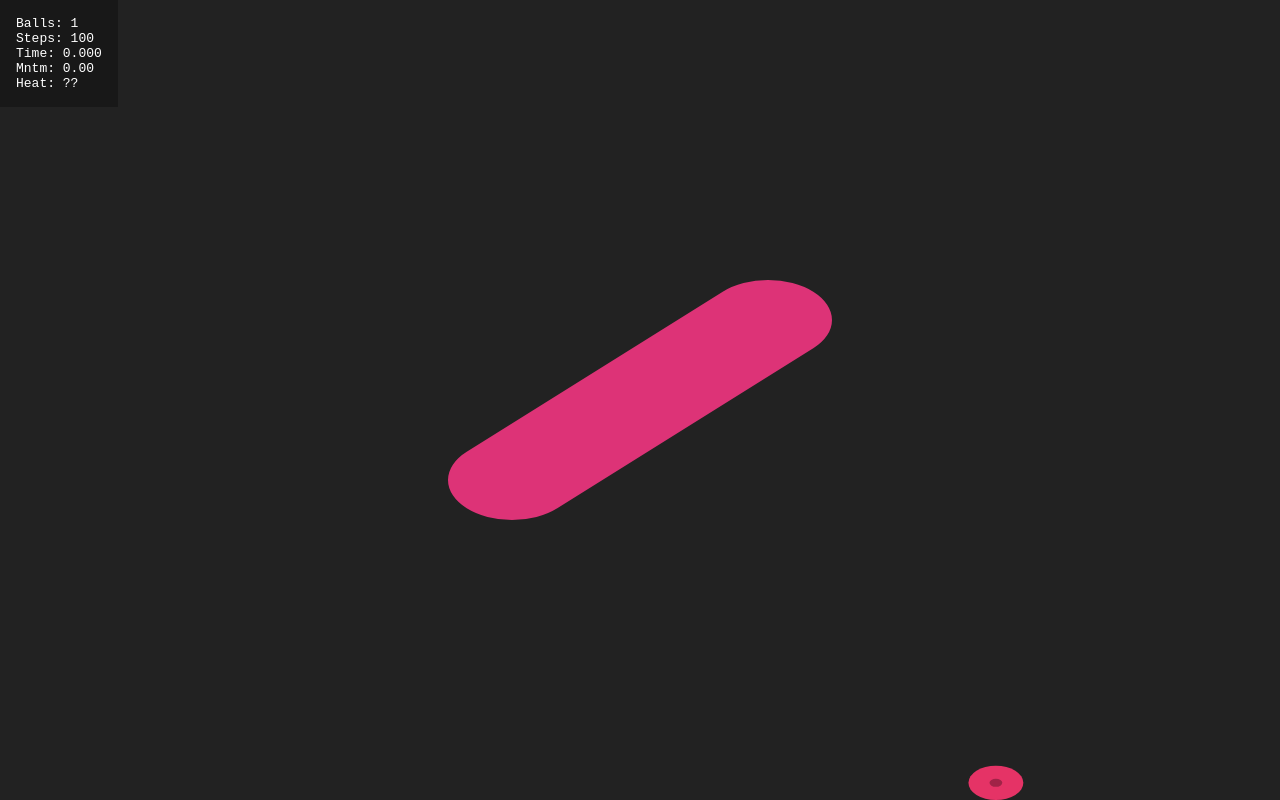
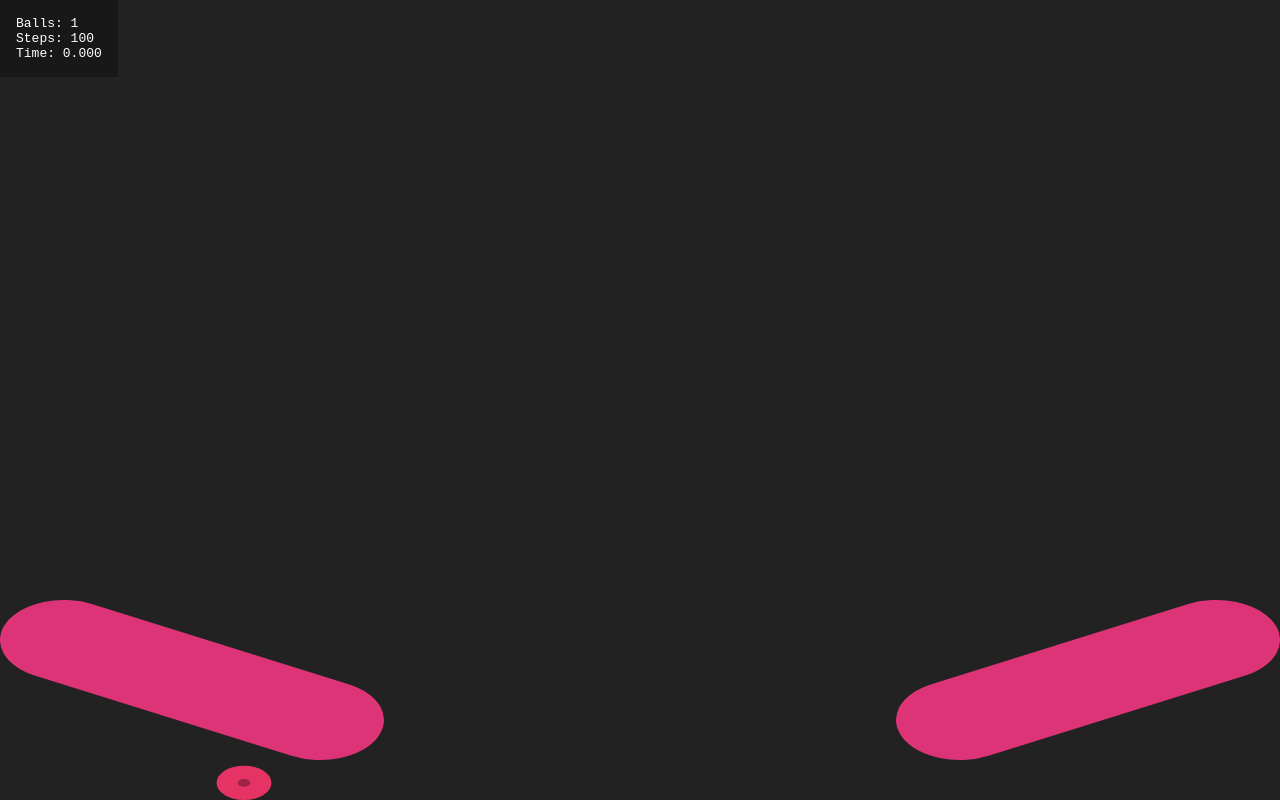
Before and after one commit to lakmeer/colossal-pinball, a SvelteKit app: page / in a window 1280 px wide. Built offline with nearby package versions, Linux system fonts and the light colour scheme.

Commit message:
Begin building collision functions

```diff
--- a/src/components/CanvasRenderer.svelte
+++ b/src/components/CanvasRenderer.svelte
@@ -7,7 +7,7 @@
   const TRACE_BALLS = false;
 
   export let balls:Ball[] = [];
-  export let lines = [];
+  export let capsules = [];
   export let world:Rect;
   export let width:number = 100;
   export let height:number = 100;
@@ -27,21 +27,25 @@
     ctx.lineCap = 'round';
 
     /*
+    // Circular boundary
     ctx.fillStyle = '#222';
     ctx.beginPath();
     ctx.arc(0, 0, world.w/2, 0, 2 * Math.PI);
     ctx.fill();
     */
 
-    for (let line of lines) {
-      ctx.lineWidth = line.r * 2;
+    for (let capsule of capsules) {
+      // Easy version
+      ctx.lineCap = 'round';
+      ctx.lineWidth = capsule.rad * 2;
       ctx.strokeStyle = '#d37';
       ctx.beginPath();
-      ctx.moveTo(...line.a.spread);
-      ctx.lineTo(...line.b.spread);
-      //ctx.moveTo(...line.b.add(line.a.sub(line.b).norm().scale(line.r).rotate(-Math.PI/2)).spread);
-      //ctx.arc(...line.a.spread, line.r, line.a.sub(line.b).angle() - Math.PI/2, line.a.sub(line.b).angle() + Math.PI/2);
-      //ctx.arc(...line.b.spread, line.r, line.b.sub(line.a).angle() - Math.PI/2, line.b.sub(line.a).angle() + Math.PI/2);
+      ctx.moveTo(...capsule.a.spread);
+      ctx.lineTo(...capsule.b.spread);
+      // Fancy stencil version
+      //ctx.moveTo(...capsule.b.add(capsule.a.sub(capsule.b).norm().scale(capsule.rad).rotate(-Math.PI/2)).spread);
+      //ctx.arc(...capsule.a.spread, capsule.rad, capsule.a.sub(capsule.b).angle() - Math.PI/2, capsule.a.sub(capsule.b).angle() + Math.PI/2);
+      //ctx.arc(...capsule.b.spread, capsule.rad, capsule.b.sub(capsule.a).angle() - Math.PI/2, capsule.b.sub(capsule.a).angle() + Math.PI/2);
       ctx.stroke();
     }
 
--- a/src/lib/Vec2.ts
+++ b/src/lib/Vec2.ts
@@ -74,10 +74,13 @@ export default class Vec2 extends Array {
     return this.add(v.sub(this).scale(t));
   }
 
+  withLen (s:Scalar):Vec2 {
+    return this.norm().scale(s);
+  }
+
   raw ():Float32Array {
     return new Float32Array(this);
   }
-
 
   // Mutable
 
@@ -91,6 +94,10 @@ export default class Vec2 extends Array {
     this[0] = x;
     this[1] = y;
     return this;
+  }
+
+  setLen (s:Scalar):Vec2 {
+    return this.scaleSelf(s / this.len());
   }
 
   addSelf (v:Vec2):Vec2 {
--- a/src/routes/+page.svelte
+++ b/src/routes/+page.svelte
@@ -11,6 +11,17 @@
 
   const { pow, random, min, max, abs, sqrt, floor } = Math;
 
+  type Circle = {
+    pos:Vec2,
+    rad:number
+  }
+
+  type Capsule ={
+    a:Vec2,
+    b:Vec2,
+    rad:number
+  }
+
 
   //
   // TODO
@@ -21,12 +32,11 @@
 
   // Config
 
-  const MODE = 'canvas' as 'canvas' | 'shader';
   const GRAVITY = 1000;
   const TIME_SCALE = 0.5;
   const SUBSTEP_FACTOR = 0.8; // Use no more than half the frame time
   const MAX_BALLS = 1;
-  const BOUNDARY_FRICTION = 0.9;
+  //const BOUNDARY_FRICTION = 0.9;
   const COLLISION_FRICTION = 0.98;
   const MAX_VEL = 1000;
 
@@ -34,21 +44,55 @@
   // World
 
   let world = new Rect(0, 0, 100, 100);
-  let boundary = world.w/2;
+  //let boundary = world.w/2;
   let balls:Ball[] = [ ];
 
   for (let i = 0; i < MAX_BALLS; i++) {
     balls.push(Ball.random(world));
   }
 
-  let lines = [{
-    a: Vec2.from(-10, -10),
-    b: Vec2.from(10, 10),
-    r: 5
-  }]
+  let capsules:Capsule[] = [
+    {
+      a: Vec2.from(-25, -40),
+      b: Vec2.from(-45, -30),
+      rad: 5
+    },
+    {
+      a: Vec2.from(25, -40),
+      b: Vec2.from(45, -30),
+      rad: 5
+    }
+  ]
 
 
   // Physics
+
+  // Collision functions should return the correction vector from object A to object B.
+  // It's up to the caller to apply the correction to the objects however they wish.
+
+  const collideCircleCircle = (a:Circle, b:Circle):Vec2|false => {
+    let axis = a.pos.sub(b.pos);
+    let dist = axis.len();
+    if (dist < a.rad + b.rad) return axis.withLen((a.rad + b.rad) - dist);
+    return false;
+  }
+
+  const collideCircleCapsule = (a:Circle, b:Capsule):Vec2|false => {
+    let closest = closestPointOnLine(a.pos, b.a, b.b);
+    let axis = a.pos.sub(closest);
+    let dist = axis.len();
+    if (dist < a.rad + b.rad) return axis.withLen((a.rad + b.rad) - dist);
+    return false;
+  }
+
+  const collideCircleRectInterior = (a:Circle, b:Rect):Vec2|false => {
+    if (a.pos.x < b.left   + a.rad) return Vec2.from( a.rad - (a.pos.x - b.left), 0);
+    if (a.pos.x > b.right  - a.rad) return Vec2.from((b.right - a.pos.x) - a.rad, 0);
+    if (a.pos.y < b.bottom + a.rad) return Vec2.from(0, a.rad - (a.pos.y - b.bottom));
+    if (a.pos.y > b.top    - a.rad) return Vec2.from(0, (b.top  -  a.pos.y) - a.rad);
+    return false;
+  }
+
 
   const closestPointOnLine = (p:Vec2, a:Vec2, b:Vec2):Vec2 => {
     const ap = p.sub(a);
@@ -76,36 +120,28 @@
 
     // Collisions
     for (let a of balls) {
+
+      // With other balls
       for (let b of balls) {
         if (a === b) continue;
-
-        let axis = a.pos.sub(b.pos);
-        let dist = axis.len();
-        axis.normSelf();
-
-        if (dist < a.rad + b.rad) {
-          let delta = (a.rad + b.rad) - dist;
-          a.pos.addSelf(axis.scale(delta/2));
-          b.pos.subSelf(axis.scale(delta/2));
+        let delta = collideCircleCircle(a, b);
+        // Apply correction half each
+        if (delta) {
+          a.pos.addSelf(delta.scale(1/2));
+          b.pos.subSelf(delta.scale(1/2));
           a.friction *= pow(1 - (1 - COLLISION_FRICTION), 1/substeps);
           b.friction *= pow(1 - (1 - COLLISION_FRICTION), 1/substeps);
         }
       }
 
-      for (let b of lines) {
-
-        // Capsule intersection
-        let closest = closestPointOnLine(a.pos, b.a, b.b);
-        let axis = a.pos.sub(closest);
-        let dist = axis.len();
-        axis.normSelf();
-
-        if (dist < a.rad + b.r) {
-          let delta = (a.rad + b.r) - dist;
-          a.pos.addSelf(axis.scale(delta));
+      // With capsules
+      for (let b of capsules) {
+        let delta = collideCircleCapsule(a, b);
+        // Whole correction goes to the ball cos the capsule is immovable
+        if (delta) {
+          a.pos.addSelf(delta);
           a.friction *= pow(1 - (1 - COLLISION_FRICTION), 1/substeps);
         }
-
       }
     }
 
@@ -122,10 +158,11 @@
     // Recangular boundary
 
     for (let ball of balls) {
-      if (ball.pos.x < world.left   + ball.rad) ball.pos.x = world.left   + ball.rad;
-      if (ball.pos.x > world.right  - ball.rad) ball.pos.x = world.right  - ball.rad;
-      if (ball.pos.y < world.bottom + ball.rad) ball.pos.y = world.bottom + ball.rad;
-      if (ball.pos.y > world.top    - ball.rad) ball.pos.y = world.top    - ball.rad;
+      let delta = collideCircleRectInterior(ball, world);
+      if (delta) {
+        ball.pos.addSelf(delta);
+        ball.friction *= pow(1 - (1 - COLLISION_FRICTION), 1/substeps);
+      }
     }
 
     for (let ball of balls) {
@@ -140,17 +177,16 @@
     for (let ball of balls) {
       ball.acc.set2(0, 0);
     }
-
   }
 
 
   // Render loop
 
-  let running = true;
   let lastTime = performance.now()/1000 * TIME_SCALE;
   let rafref = 0;
   let substeps = 8;
   let delta = 0;
+  let clicked = false;
 
   const render = () => {
     let start = performance.now();
@@ -175,13 +211,12 @@
     substeps = max(8, min(100, floor(substeps * (1000/60)/delta * SUBSTEP_FACTOR)));
   }
 
-  let clicked = false;
-
   onMount(() => {
     render();
 
-    document.addEventListener('mousedown', (event) => { clicked = true; });
-    document.addEventListener('mouseup', (event) => { clicked = false; });
+    // Spawn new balls
+    document.addEventListener('mousedown', () => { clicked = true; });
+    document.addEventListener('mouseup',   () => { clicked = false; });
     document.addEventListener('mousemove', (event) => {
       if (clicked) {
         let x = event.clientX / innerWidth  - 0.5;
@@ -203,17 +238,15 @@
 <svelte:window bind:innerWidth bind:innerHeight />
 
 
-<CanvasRenderer {balls} {lines} {world} bind:width={innerWidth} bind:height={innerHeight} />
+<CanvasRenderer {balls} {capsules} {world} bind:width={innerWidth} bind:height={innerHeight} />
 <!--
-<ShaderRenderer {balls} {lines} {world} bind:width={innerWidth} bind:height={innerHeight} />
+<ShaderRenderer {balls} {capsules} {world} bind:width={innerWidth} bind:height={innerHeight} />
 -->
 
 <pre class="debug">
 Balls: {balls.length}
 Steps: {substeps}
 Time: {delta.toFixed(3)}
-Mntm: {balls.reduce((acc, ball) => acc + ball.vel.len() * ball.mass, 0).toFixed(2)}
-Heat: ??
 </pre>
 
 
```
